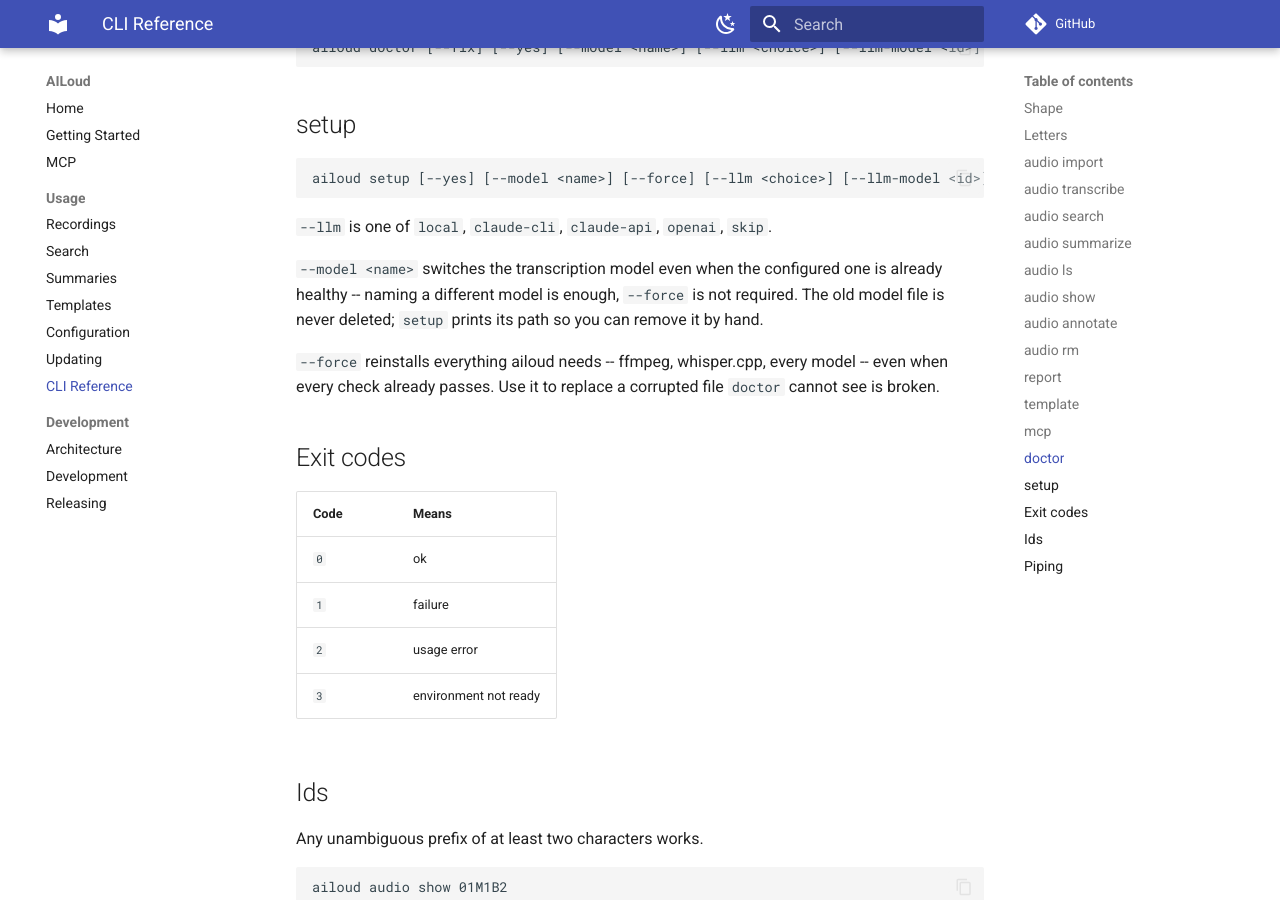
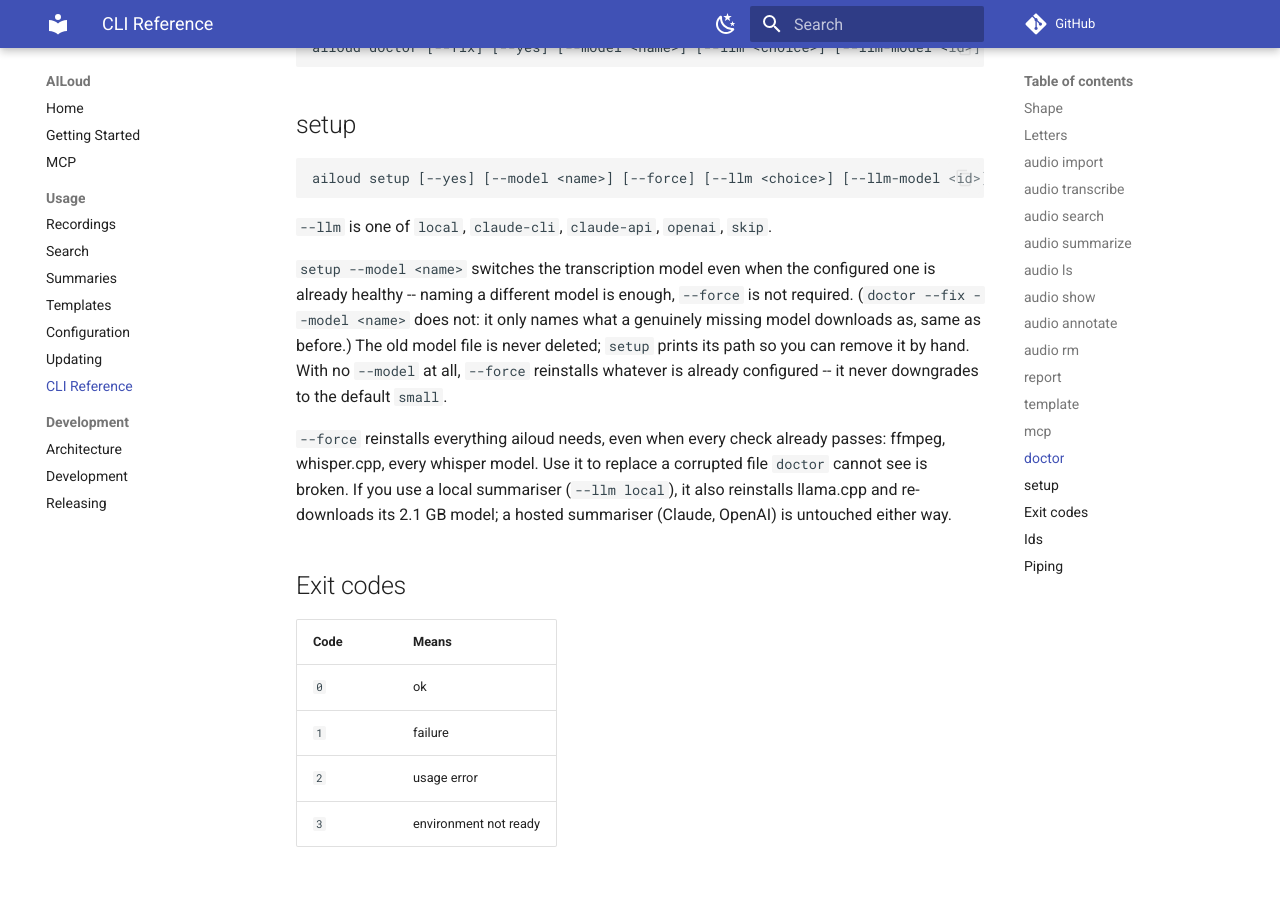
Before and after one commit to lorem-dev/ailoud, an MkDocs documentation site: the page built from docs/usage/cli.md, in a window 1280 px wide and 900 px high, scrolled down 4829 px. Built offline with MkDocs 1.6.1 and Material for MkDocs 9.7.7, drawn with Linux system fonts in a browser that asks for light colours; comment, search, counter and statistics services are not loaded; the version menu is left out.

Commit message:
docs: describe what --force costs with a local summariser
--force also reinstalls llama.cpp and re-downloads its 2.1 GB model
when a local summariser is configured; the CLI reference did not say
so, and left out that hosted summarisers are untouched either way.

```diff
--- a/docs/usage/cli.md
+++ b/docs/usage/cli.md
@@ -185,14 +185,19 @@ ailoud setup [--yes] [--model <name>] [--force] [--llm <choice>] [--llm-model <i
 
 `--llm` is one of `local`, `claude-cli`, `claude-api`, `openai`, `skip`.
 
-`--model <name>` switches the transcription model even when the configured
-one is already healthy -- naming a different model is enough, `--force` is
-not required. The old model file is never deleted; `setup` prints its path so
-you can remove it by hand.
+`setup --model <name>` switches the transcription model even when the
+configured one is already healthy -- naming a different model is enough,
+`--force` is not required. (`doctor --fix --model <name>` does not: it only
+names what a genuinely missing model downloads as, same as before.) The old
+model file is never deleted; `setup` prints its path so you can remove it by
+hand. With no `--model` at all, `--force` reinstalls whatever is already
+configured -- it never downgrades to the default `small`.
 
-`--force` reinstalls everything ailoud needs -- ffmpeg, whisper.cpp, every
-model -- even when every check already passes. Use it to replace a corrupted
-file `doctor` cannot see is broken.
+`--force` reinstalls everything ailoud needs, even when every check already
+passes: ffmpeg, whisper.cpp, every whisper model. Use it to replace a
+corrupted file `doctor` cannot see is broken. If you use a local summariser
+(`--llm local`), it also reinstalls llama.cpp and re-downloads its 2.1 GB
+model; a hosted summariser (Claude, OpenAI) is untouched either way.
 
 ## Exit codes
 
```
Also changed, not shown: docs/usage/configuration.md (+2 -1 lines).
